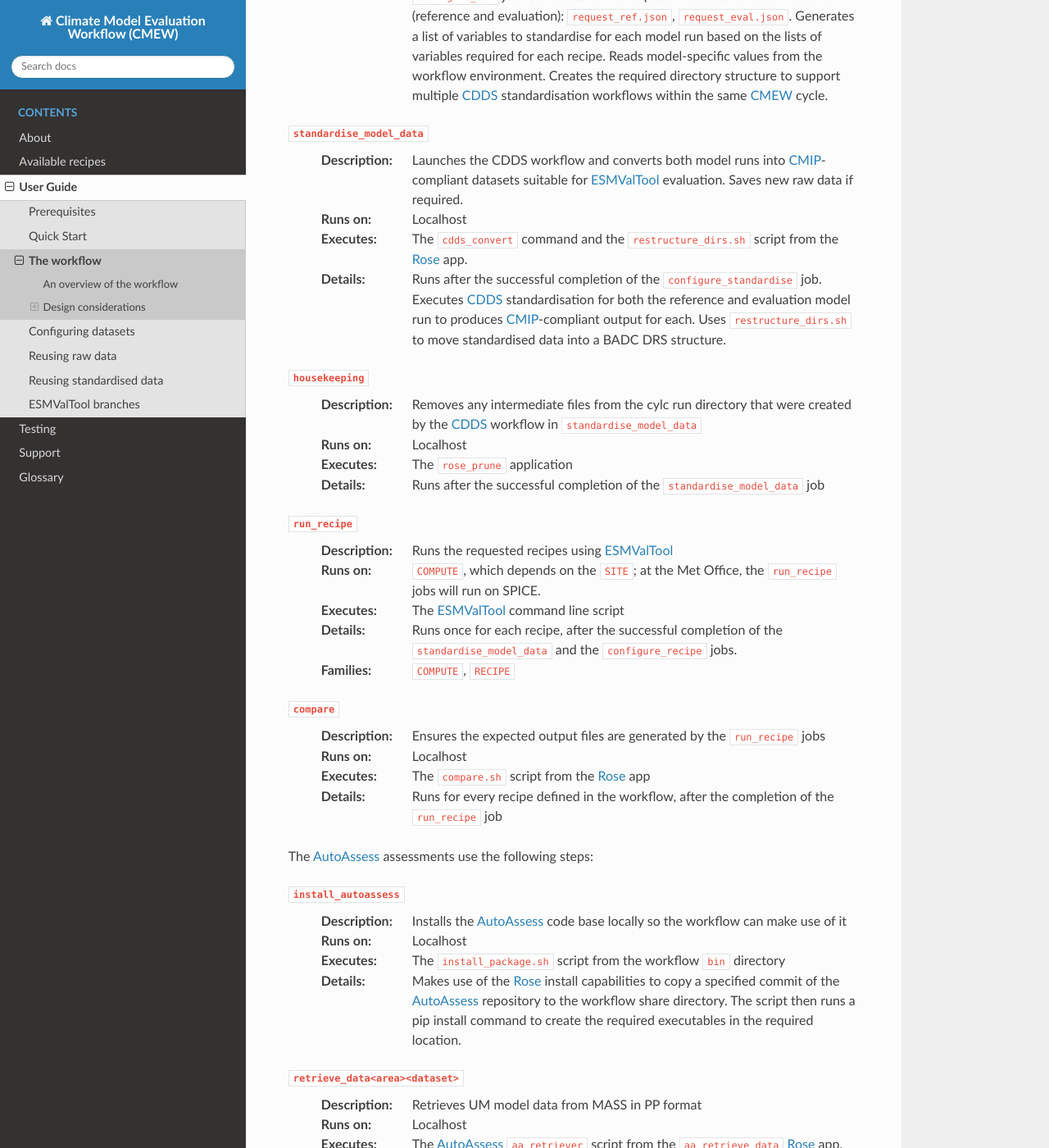
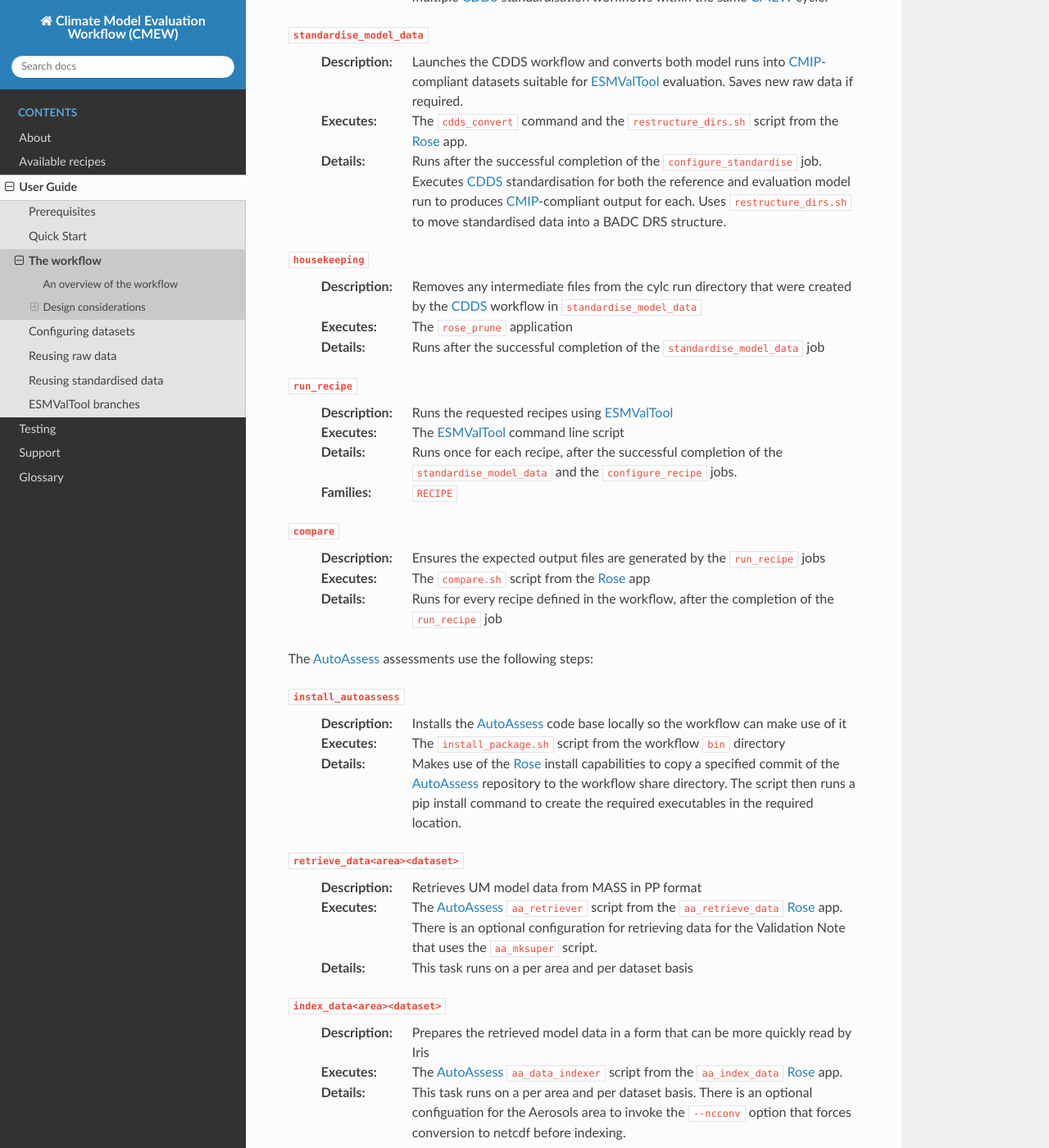
Before and after one commit to MetOffice/CMEW, a Sphinx documentation site: the page built from doc/source/user_guide/workflow.rst, in a window 1280 px wide and 1400 px high, scrolled down 1436 px. Shown: the whole window at 82% size. Built offline with Sphinx 7.4.7 and the Read the Docs theme 3.1.0, drawn with Linux system fonts in a browser that asks for light colours; some of the changed text lies outside the part shown.

Commit message:
#613: Run all jobs at the MO on `COMPUTE`
* #612: Use 'COMPUTE' rather than 'localhost'

* #612: Ensure all jobs at the MO run on SPICE, update documentation

* #612: Remove inadvertent empty new line

```diff
--- a/doc/source/user_guide/workflow.rst
+++ b/doc/source/user_guide/workflow.rst
@@ -13,8 +13,6 @@ An overview of the workflow
 ``install_env_file``
   :Description:
      Activates the environment for |ESMValTool|, based on the ``SITE`` provided.
-  :Runs on:
-     Localhost
   :Executes:
      The ``install_env_file.sh`` script from the |Rose| app.
   :Details:
@@ -25,8 +23,6 @@ An overview of the workflow
      Reads the namelist files in the top level of the cylc workflow,
      then copies these details to YAML files
      in the cylc workflow ``share/etc`` directory.
-  :Runs on:
-     Localhost
   :Executes:
      The ``add_datasets_to_share.py`` script from the |Rose| app.
   :Details:
@@ -36,8 +32,6 @@ An overview of the workflow
   :Description:
      Creates and modifies the |ESMValTool| user and developer configuration files,
      and writes them to the cylc workflow ``share/etc`` directory.
-  :Runs on:
-     Localhost
   :Executes:
      The ``configure_recipe.py`` script from the |Rose| app.
   :Details:
@@ -53,8 +47,6 @@ An overview of the workflow
      Also reads the required variables from the recipe
      and writes these to a folder in the Cylc workflow ``share/etc`` directory
      for use later in the workflow.
-  :Runs on:
-     Localhost
   :Executes:
      For the required recipe,
      executes the ``esmvaltool recipes get`` command
@@ -79,8 +71,6 @@ An overview of the workflow
      then prepares the |CDDS| directory structure.
      If previously saved raw data is being used,
      the raw data will be symlinked to the this task's work directory.
-  :Runs on:
-     Localhost
   :Executes:
      The ``configure_standardise.sh`` script from the |Rose| app.
   :Details:
@@ -100,8 +90,6 @@ An overview of the workflow
      Launches the CDDS workflow and converts both model runs into |CMIP|-compliant
      datasets suitable for |ESMValTool| evaluation.
      Saves new raw data if required.
-  :Runs on:
-     Localhost
   :Executes:
      The ``cdds_convert`` command and the ``restructure_dirs.sh`` script
      from the |Rose| app.
@@ -115,8 +103,6 @@ An overview of the workflow
   :Description:
      Removes any intermediate files from the cylc run directory that were
      created by the |CDDS| workflow in ``standardise_model_data``
-  :Runs on:
-     Localhost
   :Executes:
      The |rose_prune|_ application
   :Details:
@@ -125,9 +111,6 @@ An overview of the workflow
 ``run_recipe``
   :Description:
      Runs the requested recipes using |ESMValTool|
-  :Runs on:
-     ``COMPUTE``, which depends on the ``SITE``; at the Met Office, the
-     ``run_recipe`` jobs will run on SPICE.
   :Executes:
      The |ESMValTool| command line script
   :Details:
@@ -135,13 +118,11 @@ An overview of the workflow
      after the successful completion of the ``standardise_model_data``
      and the ``configure_recipe`` jobs.
   :Families:
-     ``COMPUTE``, ``RECIPE``
+     ``RECIPE``
 
 ``compare``
   :Description:
      Ensures the expected output files are generated by the ``run_recipe`` jobs
-  :Runs on:
-     Localhost
   :Executes:
      The ``compare.sh`` script from the |Rose| app
   :Details:
@@ -153,8 +134,6 @@ The |AutoAssess| assessments use the following steps:
 ``install_autoassess``
   :Description:
      Installs the |AutoAssess| code base locally so the workflow can make use of it
-  :Runs on:
-     Localhost
   :Executes:
      The ``install_package.sh`` script from the workflow ``bin`` directory
   :Details:
@@ -166,8 +145,6 @@ The |AutoAssess| assessments use the following steps:
 ``retrieve_data<area><dataset>``
   :Description:
      Retrieves UM model data from MASS in PP format
-  :Runs on:
-     Localhost
   :Executes:
      The |AutoAssess| ``aa_retriever`` script from the ``aa_retrieve_data`` |Rose| app.
      There is an optional configuration for retrieving data for the Validation Note that
@@ -178,8 +155,6 @@ The |AutoAssess| assessments use the following steps:
 ``index_data<area><dataset>``
   :Description:
      Prepares the retrieved model data in a form that can be more quickly read by Iris
-  :Runs on:
-     Localhost
   :Executes:
      The |AutoAssess| ``aa_data_indexer`` script from the ``aa_index_data`` |Rose| app.
   :Details:
@@ -190,8 +165,6 @@ The |AutoAssess| assessments use the following steps:
 ``run_area<area>``
   :Description:
      Runs the |AutoAssess| area assessment
-  :Runs on:
-     Localhost
   :Executes:
      The |AutoAssess| ``aa_run_area`` script from the ``aa_run_area`` |Rose| app.
      Optional configurations exist for the Australia and MJO areas which run the
@@ -205,8 +178,6 @@ The |AutoAssess| assessments use the following steps:
   :Description:
      Produces a Normalised Assessment Criteria (NAC) plot based on the calculated
      metrics in the ``run_area<area>`` task
-  :Runs on:
-     Localhost
   :Executes:
      The |AutoAssess| ``aa_create_nac_plots`` script from the ``aa_nac_plot`` |Rose| app.
      There is an optional configuration for the Validation Note that effectively skips
@@ -219,8 +190,6 @@ The |AutoAssess| assessments use the following steps:
 ``html_page<area>``
   :Description:
      Produces an HTML page containing the results of the area assessment
-  :Runs on:
-     Localhost
   :Executes:
      The |AutoAssess| ``aa_create_page`` script from the ``aa_html_page`` |Rose| app.
      There is an optional configuration for the Validation Note that effectively skips
@@ -234,8 +203,6 @@ The |AutoAssess| assessments use the following steps:
   :Description:
      Produces an HTML page containing an overview of the area assessments that
      have been run
-  :Runs on:
-     Localhost
   :Executes:
      The |AutoAssess| ``aa_create_page`` script from the ``aa_html_page`` |Rose| app
   :Details:
@@ -253,7 +220,7 @@ Portability
 ``opt`` directories within the workflow. The files required are:
 
 ``site/<site>.cylc``
-  Contains task definitions specific to the ``SITE``, for example, ``COMPUTE``
+  Contains task definitions specific to the ``SITE``
 
 ``site/<site>_autoassess.cylc``
   Contains task definitions specific for AutoAssess at the ``SITE``
@@ -273,9 +240,6 @@ Families
 Several tasks in |CMEW| are grouped into `families`_ with shared configurations.
 The following families are used in the workflow:
 
-``COMPUTE``
-  A family that is inherited by computationally intensive tasks
-
 ``RECIPE``
   A family that is inherited by tasks that run
   for each recipe independently
```
Also changed, not shown: 3 other files.
